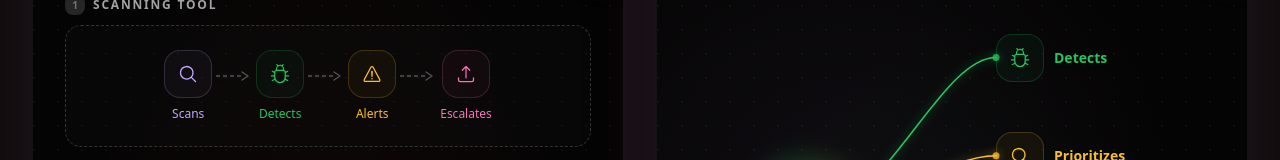
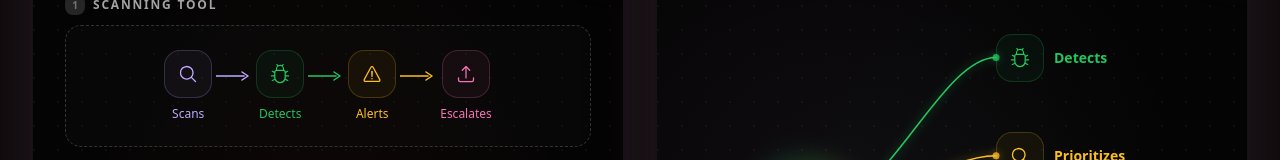
Before and after one commit to dev-mdshahid/axiler, a Next.js app: page / in a window 1280 px wide. Shown: the part 1440-1600 px from the top of the page. Built offline with nearby package versions, Linux system fonts and the light colour scheme.

Commit message:
feat: add flow to the fragment card

```diff
--- a/components/sections/home/FragmentedToolCard.tsx
+++ b/components/sections/home/FragmentedToolCard.tsx
@@ -1,11 +1,28 @@
 "use client";
 
-import { useEffect, useState } from "react";
+import { useEffect, useRef, useState } from "react";
 import { HiMagnifyingGlass } from "react-icons/hi2";
 import { GoBug } from "react-icons/go";
 import { IoWarningOutline } from "react-icons/io5";
 import { FiCheckCircle } from "react-icons/fi";
 import { HiArrowUpTray } from "react-icons/hi2";
+
+// Loop cycle: glow moves Scans → arrow → Detects → arrow → Alerts → arrow → Escalates, then reset (no pause)
+const CYCLE_DURATION_MS = 3000;
+const SEGMENT_FRAC = 1 / 4; // each of 4 steps gets 1/4 of cycle
+const GRAY_STROKE = "#404040";
+const PROGRESS_RESET_EPS = 0.002; // treat as 0 when reset so first step stays gray
+
+// Phase 2: after journey reaches Escalates — exact flow with gaps (all cumulative from phase2 start)
+// Order: connecting line → patching tool grayed → patches glow → manual handoff → bottom text
+const PHASE2_GAP_MS = 550; // gap between each step
+const PHASE2_CONNECTOR_AT_MS = 0;
+const PHASE2_PATCHING_SECTION_AT_MS = PHASE2_GAP_MS; // 550ms — section visible, patches grayed
+const PHASE2_PATCHES_LIT_AT_MS = PHASE2_GAP_MS * 2; // 1100ms — patches glow
+const PHASE2_HANDOFF_AT_MS = PHASE2_GAP_MS * 3; // 1650ms — manual handoff
+const PHASE2_BOTTOM_TEXT_AT_MS = PHASE2_GAP_MS * 4; // 2200ms — bottom text
+const PAUSE_AFTER_CYCLE_MS = 5000; // after flow completes, wait 5s then reset (like AutonomousPlatformCard)
+const ESCALATES_SEGMENT_START = 3 * SEGMENT_FRAC; // 0.75
 
 interface FlowStepConfig {
   icon: React.ReactNode;
@@ -48,14 +65,32 @@ const TOOL_B_STEP: FlowStepConfig = {
   glowColor: "rgba(34,197,94,0.4)",
 };
 
+function getSegmentProgress(cycleProgress: number, segmentIndex: number) {
+  if (cycleProgress < PROGRESS_RESET_EPS) return 0;
+  const segStart = segmentIndex * SEGMENT_FRAC;
+  const segEnd = (segmentIndex + 1) * SEGMENT_FRAC;
+  if (cycleProgress <= segStart) return 0;
+  if (cycleProgress >= segEnd) return 1;
+  return (cycleProgress - segStart) / SEGMENT_FRAC;
+}
+
+function isStepLit(cycleProgress: number, stepIndex: number) {
+  if (cycleProgress < PROGRESS_RESET_EPS) return false;
+  // Step 0 (Scans) lights at start; steps 1,2,3 light at end of segments 0,1,2
+  if (stepIndex === 0) return true;
+  return cycleProgress >= stepIndex * SEGMENT_FRAC;
+}
+
 function FlowNode({
   step,
   index,
   animate,
+  lit,
 }: {
   step: FlowStepConfig;
   index: number;
   animate: boolean;
+  lit: boolean;
 }) {
   return (
     <div
@@ -67,22 +102,22 @@ function FlowNode({
       }}
     >
       <div
-        className="flex size-11 items-center justify-center rounded-xl border sm:size-12"
+        className="flex size-11 items-center justify-center rounded-xl border sm:size-12 transition-colors duration-300"
         style={{
-          borderColor: `${step.color}30`,
-          background: `${step.color}0A`,
-          color: step.color,
-          boxShadow: animate
-            ? `0 0 10px ${step.glowColor}, 0 0 20px ${step.glowColor}30`
-            : "none",
-          transition: `box-shadow 0.6s ease ${600 + index * 150}ms`,
+          borderColor: lit ? `${step.color}35` : "rgba(113,113,122,0.4)",
+          background: lit ? `${step.color}0D` : "rgba(63,63,70,0.3)",
+          color: lit ? step.color : "#71717a",
+          transition:
+            "border-color 0.3s ease, background 0.3s ease, color 0.3s ease",
         }}
       >
         {step.icon}
       </div>
       <span
-        className="text-[11px] font-medium sm:text-xs"
-        style={{ color: step.color }}
+        className="text-[11px] font-medium sm:text-xs transition-colors duration-300"
+        style={{
+          color: lit ? step.color : "#71717a",
+        }}
       >
         {step.label}
       </span>
@@ -90,13 +125,23 @@ function FlowNode({
   );
 }
 
+const ARROW_PATH_D = "M0,6 L28,6";
+
 function FlowConnector({
   animate,
-  index,
+  revealProgress,
+  color,
 }: {
   animate: boolean;
   index: number;
+  revealProgress: number;
+  color: string;
+  glowColor: string;
+  isPaused: boolean;
+  nextStepLit: boolean;
 }) {
+  const lineReveal = revealProgress;
+
   return (
     <div className="flex items-center px-0.5 pb-5 sm:px-1">
       <svg
@@ -107,44 +152,44 @@ function FlowConnector({
         className="w-6 sm:w-9"
         aria-hidden="true"
       >
-        <line
-          x1="0"
-          y1="6"
-          x2="28"
-          y2="6"
-          stroke="#404040"
-          strokeWidth="3"
-          strokeDasharray="4 3"
-          opacity="0.3"
+        {/* Gray base line — dashed, always visible when card is shown */}
+        <path
+          d={ARROW_PATH_D}
+          pathLength="1"
+          stroke={GRAY_STROKE}
+          strokeWidth="1.5"
+          strokeLinecap="round"
+          opacity={animate ? 0.5 : 0}
           style={{
-            strokeDashoffset: animate ? 0 : 28,
-            transition: `stroke-dashoffset 0.6s ease ${400 + index * 150}ms`,
-            filter: "blur(2px)",
+            strokeDasharray: "0.04 0.96",
+            transition: "opacity 0.3s ease",
           }}
         />
-        <line
-          x1="0"
-          y1="6"
-          x2="28"
-          y2="6"
-          stroke="#525252"
+        {/* Colored line — arrow lightens up as progress moves */}
+        <path
+          d={ARROW_PATH_D}
+          pathLength="1"
+          stroke={color}
           strokeWidth="1.5"
-          strokeDasharray="4 3"
+          strokeLinecap="round"
           style={{
-            strokeDashoffset: animate ? 0 : 28,
-            transition: `stroke-dashoffset 0.6s ease ${400 + index * 150}ms`,
+            strokeDasharray: 1,
+            strokeDashoffset: 1 - lineReveal,
+            opacity: lineReveal > 0 ? 1 : 0,
+            transition: "stroke-dashoffset 0.08s linear, opacity 0.15s ease",
           }}
         />
+        {/* Arrowhead — colored when segment complete */}
         <path
           d="M26 2L32 6L26 10"
-          stroke="#525252"
+          stroke={revealProgress >= 1 ? color : "#525252"}
           strokeWidth="1.5"
           strokeLinecap="round"
           strokeLinejoin="round"
           fill="none"
           style={{
             opacity: animate ? 1 : 0,
-            transition: `opacity 0.3s ease ${700 + index * 150}ms`,
+            transition: "opacity 0.3s ease, stroke 0.3s ease",
           }}
         />
       </svg>
@@ -152,7 +197,13 @@ function FlowConnector({
   );
 }
 
-function BreakIndicator({ animate }: { animate: boolean }) {
+function BreakIndicator({
+  showConnectingLine,
+  showHandoff,
+}: {
+  showConnectingLine: boolean;
+  showHandoff: boolean;
+}) {
   return (
     <div className="my-5 flex flex-col items-center gap-2 sm:my-6">
       <svg
@@ -163,6 +214,7 @@ function BreakIndicator({ animate }: { animate: boolean }) {
         className="size-10 sm:size-12"
         aria-hidden="true"
       >
+        {/* Top dashed line — part of connector */}
         <line
           x1="24"
           y1="0"
@@ -172,10 +224,13 @@ function BreakIndicator({ animate }: { animate: boolean }) {
           strokeWidth="1.5"
           strokeDasharray="3 3"
           style={{
-            strokeDashoffset: animate ? 0 : 20,
-            transition: "stroke-dashoffset 0.5s ease 1s",
+            strokeDashoffset: showConnectingLine ? 0 : 20,
+            opacity: showConnectingLine ? 1 : 0,
+            transition:
+              "stroke-dashoffset 0.5s ease, opacity 0.4s ease",
           }}
         />
+        {/* Red circle glow */}
         <circle
           cx="24"
           cy="24"
@@ -184,11 +239,12 @@ function BreakIndicator({ animate }: { animate: boolean }) {
           stroke="rgba(239,68,68,0.3)"
           strokeWidth="6"
           style={{
-            opacity: animate ? 1 : 0,
-            transition: "opacity 0.5s ease 1.2s",
+            opacity: showHandoff ? 1 : 0,
+            transition: "opacity 0.4s ease",
             filter: "blur(4px)",
           }}
         />
+        {/* Red circle */}
         <circle
           cx="24"
           cy="24"
@@ -197,22 +253,24 @@ function BreakIndicator({ animate }: { animate: boolean }) {
           stroke="#ef4444"
           strokeWidth="1.5"
           style={{
-            opacity: animate ? 1 : 0,
-            transform: animate ? "scale(1)" : "scale(0)",
+            opacity: showHandoff ? 1 : 0,
+            transform: showHandoff ? "scale(1)" : "scale(0)",
             transformOrigin: "center",
-            transition: "all 0.5s cubic-bezier(0.34,1.56,0.64,1) 1.1s",
+            transition: "all 0.45s cubic-bezier(0.34,1.56,0.64,1)",
           }}
         />
+        {/* Cross icon */}
         <path
           d="M19 19L29 29M29 19L19 29"
           stroke="#ef4444"
           strokeWidth="1.5"
           strokeLinecap="round"
           style={{
-            opacity: animate ? 1 : 0,
-            transition: "opacity 0.3s ease 1.4s",
+            opacity: showHandoff ? 1 : 0,
+            transition: "opacity 0.35s ease 0.1s",
           }}
         />
+        {/* Bottom dashed line — connecting line at bottom */}
         <line
           x1="24"
           y1="35"
@@ -222,16 +280,18 @@ function BreakIndicator({ animate }: { animate: boolean }) {
           strokeWidth="1.5"
           strokeDasharray="3 3"
           style={{
-            strokeDashoffset: animate ? 0 : 20,
-            transition: "stroke-dashoffset 0.5s ease 1.5s",
+            strokeDashoffset: showConnectingLine ? 0 : 20,
+            opacity: showConnectingLine ? 1 : 0,
+            transition:
+              "stroke-dashoffset 0.5s ease, opacity 0.4s ease",
           }}
         />
       </svg>
       <span
         className="text-[10px] font-semibold tracking-[0.15em] text-red-400/70 uppercase sm:text-xs"
         style={{
-          opacity: animate ? 1 : 0,
-          transition: "opacity 0.4s ease 1.6s",
+          opacity: showHandoff ? 1 : 0,
+          transition: "opacity 0.4s ease",
         }}
       >
         Manual Handoff
@@ -281,10 +341,102 @@ export function FragmentedToolCard({ animate = false }: { animate?: boolean }) {
   const [mounted, setMounted] = useState(false);
   const show = animate && mounted;
 
+  const [cycleProgress, setCycleProgress] = useState(0);
+  const cycleProgressRef = useRef(0);
+  const lastTick = useRef<number>(0);
+  const justResetRef = useRef(false);
+  const [allGray, setAllGray] = useState(true); // start grayed out, then glow runs
+  const allGrayRef = useRef(true);
+
+  // Phase 2: triggered when journey first reaches Escalates; then sequential reveal
+  const phase2TriggeredRef = useRef(false);
+  const [phase2Triggered, setPhase2Triggered] = useState(false);
+  const [showConnectingLine, setShowConnectingLine] = useState(false);
+  const [showPatchingSection, setShowPatchingSection] = useState(false);
+  const [showPatchesLit, setShowPatchesLit] = useState(false);
+  const [showHandoff, setShowHandoff] = useState(false);
+  const [showBottomText, setShowBottomText] = useState(false);
+
   useEffect(() => {
     const timer = setTimeout(() => setMounted(true), 100);
     return () => clearTimeout(timer);
   }, []);
+
+  // Trigger phase 2 once when cycle first reaches Escalates segment
+  useEffect(() => {
+    if (!show || phase2TriggeredRef.current) return;
+    if (cycleProgress >= ESCALATES_SEGMENT_START) {
+      phase2TriggeredRef.current = true;
+      setPhase2Triggered(true);
+    }
+  }, [show, cycleProgress]);
+
+  // Phase 2 sequential reveal: connector → patching grayed → patches glow → handoff → bottom text
+  useEffect(() => {
+    if (!phase2Triggered) return;
+    const t1 = window.setTimeout(() => setShowConnectingLine(true), PHASE2_CONNECTOR_AT_MS);
+    const t2 = window.setTimeout(() => setShowPatchingSection(true), PHASE2_PATCHING_SECTION_AT_MS);
+    const t3 = window.setTimeout(() => setShowPatchesLit(true), PHASE2_PATCHES_LIT_AT_MS);
+    const t4 = window.setTimeout(() => setShowHandoff(true), PHASE2_HANDOFF_AT_MS);
+    const t5 = window.setTimeout(() => setShowBottomText(true), PHASE2_BOTTOM_TEXT_AT_MS);
+    return () => {
+      clearTimeout(t1);
+      clearTimeout(t2);
+      clearTimeout(t3);
+      clearTimeout(t4);
+      clearTimeout(t5);
+    };
+  }, [phase2Triggered]);
+
+  // After flow completes (bottom text shown), wait 5s then reset so the whole flow starts from the beginning
+  useEffect(() => {
+    if (!showBottomText || !show) return;
+    const resetTimer = window.setTimeout(() => {
+      phase2TriggeredRef.current = false;
+      setPhase2Triggered(false);
+      setShowConnectingLine(false);
+      setShowPatchingSection(false);
+      setShowPatchesLit(false);
+      setShowHandoff(false);
+      setShowBottomText(false);
+      cycleProgressRef.current = 0;
+      setCycleProgress(0);
+      justResetRef.current = true;
+      allGrayRef.current = true;
+      setAllGray(true);
+    }, PAUSE_AFTER_CYCLE_MS);
+    return () => clearTimeout(resetTimer);
+  }, [showBottomText, show]);
+
+  // Animation loop: advance cycle; do not reset here — only global reset (after 5s) restarts the flow
+  const rafId = useRef<number>(0);
+  useEffect(() => {
+    if (!show) return;
+    lastTick.current = performance.now();
+    const tick = (now: number) => {
+      const deltaMs = now - lastTick.current;
+      lastTick.current = now;
+      let p = cycleProgressRef.current;
+
+      if (justResetRef.current) {
+        justResetRef.current = false;
+      } else {
+        p += deltaMs / CYCLE_DURATION_MS;
+        if (allGrayRef.current && p > 0.02) {
+          allGrayRef.current = false;
+          setAllGray(false);
+        }
+      }
+      if (p >= 1) {
+        p = 1; // cap at complete; reset only via global flow reset
+      }
+      cycleProgressRef.current = p;
+      setCycleProgress(p);
+      rafId.current = requestAnimationFrame(tick);
+    };
+    rafId.current = requestAnimationFrame(tick);
+    return () => cancelAnimationFrame(rafId.current);
+  }, [show]);
 
   return (
     <div className="relative flex h-full flex-col overflow-hidden rounded-2xl border border-wid-card-border bg-wid-card-bg shadow-wid-card">
@@ -376,39 +528,64 @@ export function FragmentedToolCard({ animate = false }: { animate?: boolean }) {
           <div className="flex items-center justify-center gap-0">
             {TOOL_A_STEPS.map((step, i) => (
               <div key={step.label} className="flex items-center">
-                <FlowNode step={step} index={i} animate={show} />
+                <FlowNode
+                  step={step}
+                  index={i}
+                  animate={show}
+                  lit={allGray ? false : isStepLit(cycleProgress, i)}
+                />
                 {i < TOOL_A_STEPS.length - 1 && (
-                  <FlowConnector animate={show} index={i} />
+                  <FlowConnector
+                    animate={show}
+                    index={i}
+                    revealProgress={
+                      allGray ? 0 : getSegmentProgress(cycleProgress, i)
+                    }
+                    color={TOOL_A_STEPS[i].color}
+                    glowColor={TOOL_A_STEPS[i].glowColor}
+                    isPaused={false}
+                    nextStepLit={
+                      allGray ? false : isStepLit(cycleProgress, i + 1)
+                    }
+                  />
                 )}
               </div>
             ))}
           </div>
         </ToolBox>
 
-        <BreakIndicator animate={show} />
+        <BreakIndicator
+          showConnectingLine={showConnectingLine}
+          showHandoff={showHandoff}
+        />
 
-        {/* Tool B */}
+        {/* Tool B — hidden until phase 2; then visible grayed, then patches lit */}
         <ToolBox
           label="Patching Tool"
           toolNumber={2}
-          animate={show}
-          delay={1400}
+          animate={showPatchingSection}
+          delay={0}
         >
           <div className="flex justify-center">
-            <FlowNode step={TOOL_B_STEP} index={5} animate={show} />
+            <FlowNode
+              step={TOOL_B_STEP}
+              index={5}
+              animate={showPatchingSection}
+              lit={showPatchesLit}
+            />
           </div>
         </ToolBox>
 
         {/* Spacer to push bottom text down consistently */}
         <div className="flex-1" />
 
-        {/* Bottom text */}
+        {/* Bottom text — appears last, after manual handoff */}
         <p
           className="mt-8 text-center text-xs leading-relaxed text-neutral-500 sm:mt-10 sm:text-sm"
           style={{
-            opacity: show ? 1 : 0,
-            transform: show ? "translateY(0)" : "translateY(8px)",
-            transition: "all 0.5s ease 1.8s",
+            opacity: showBottomText ? 1 : 0,
+            transform: showBottomText ? "translateY(0)" : "translateY(8px)",
+            transition: "all 0.5s ease",
           }}
         >
           Teams stitch signals manually,
```
